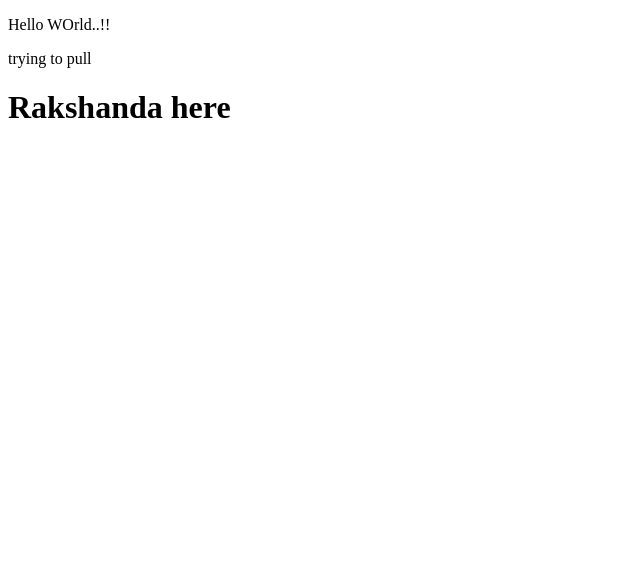
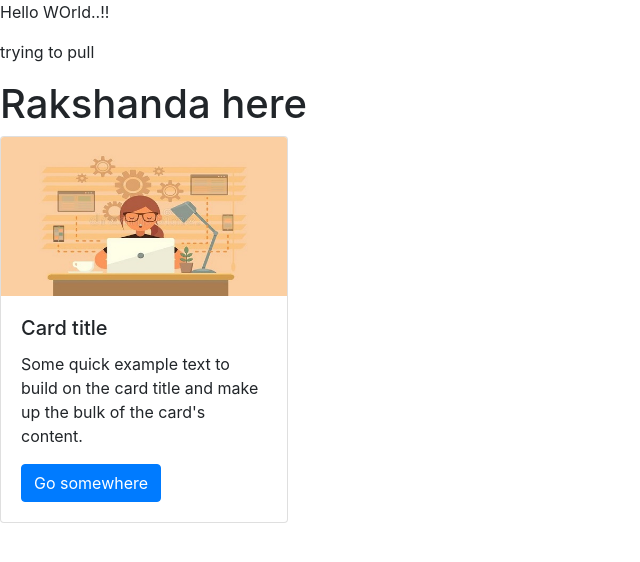
Before and after one commit to Rakshanda23/Temple-Hub, a PHP site: page / in a window 1280 px wide. Shown: the top 562 px of the page, without its empty margins (0-640 px from the left). Run offline with PHP 8.4, Linux system fonts and the light colour scheme.

Commit message:
Card done!

```diff
--- a/index.php
+++ b/index.php
@@ -2,6 +2,7 @@
 <!DOCTYPE html>
 <html lang="en">
 <head>
+<link rel="stylesheet" href="https://maxcdn.bootstrapcdn.com/bootstrap/4.0.0/css/bootstrap.min.css" integrity="sha384-Gn5384xqQ1aoWXA+058RXPxPg6fy4IWvTNh0E263XmFcJlSAwiGgFAW/dAiS6JXm" crossorigin="anonymous">
   <meta charset="UTF-8">
   <meta http-equiv="X-UA-Compatible" content="IE=edge">
   <meta name="viewport" content="width=device-width, initial-scale=1.0">
@@ -11,6 +12,14 @@
   <p>Hello WOrld..!!</p>
   <p> trying to pull</p>
   <h1>Rakshanda here</h1>
+  <div class="card" style="width: 18rem;">
+  <img class="card-img-top" src="dol.jpg" alt="Card image cap">
+  <div class="card-body">
+    <h5 class="card-title">Card title</h5>
+    <p class="card-text">Some quick example text to build on the card title and make up the bulk of the card's content.</p>
+    <a href="#" class="btn btn-primary">Go somewhere</a>
+  </div>
+</div>
   </body>
 <!-- </body> -->
 </html>
```
Also changed, not shown: dol.jpg (added).
